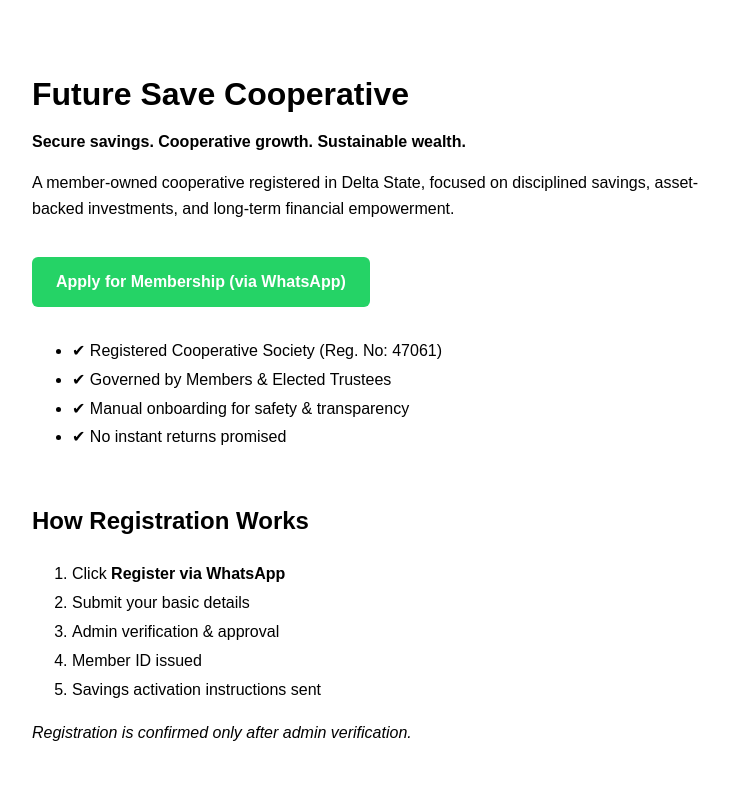
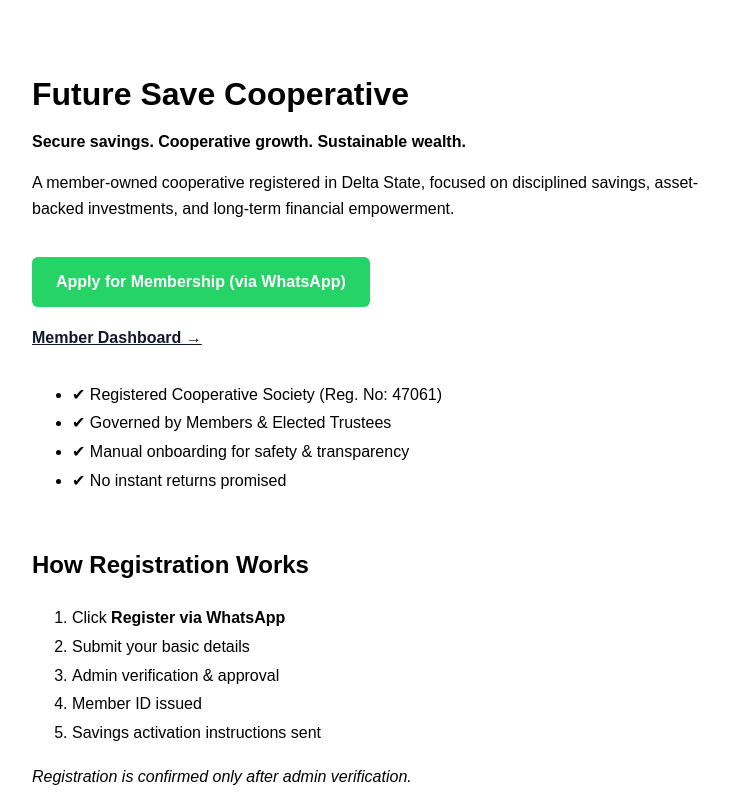
Before and after one commit to futuresavecooperative-bit/futuresavecooperative-website, a Next.js app: page / in a window 1280 px wide. Shown: the top 800 px of the page, without its empty margins (16-745 px from the left). Built offline with nearby package versions, Linux system fonts and the light colour scheme.

Commit message:
Update index.js add dashboard link

```diff
--- a/pages/index.js
+++ b/pages/index.js
@@ -42,6 +42,11 @@ export default function Home() {
       >
         Apply for Membership (via WhatsApp)
       </a>
+          <p style={{ marginTop: 18 }}>
+  <a href="/dashboard" style={{ color: "#0f172a", fontWeight: "bold" }}>
+    Member Dashboard →
+  </a>
+</p>
 
       {/* TRUST POINTS */}
       <ul style={{ marginTop: 30, lineHeight: "1.8" }}>
```
